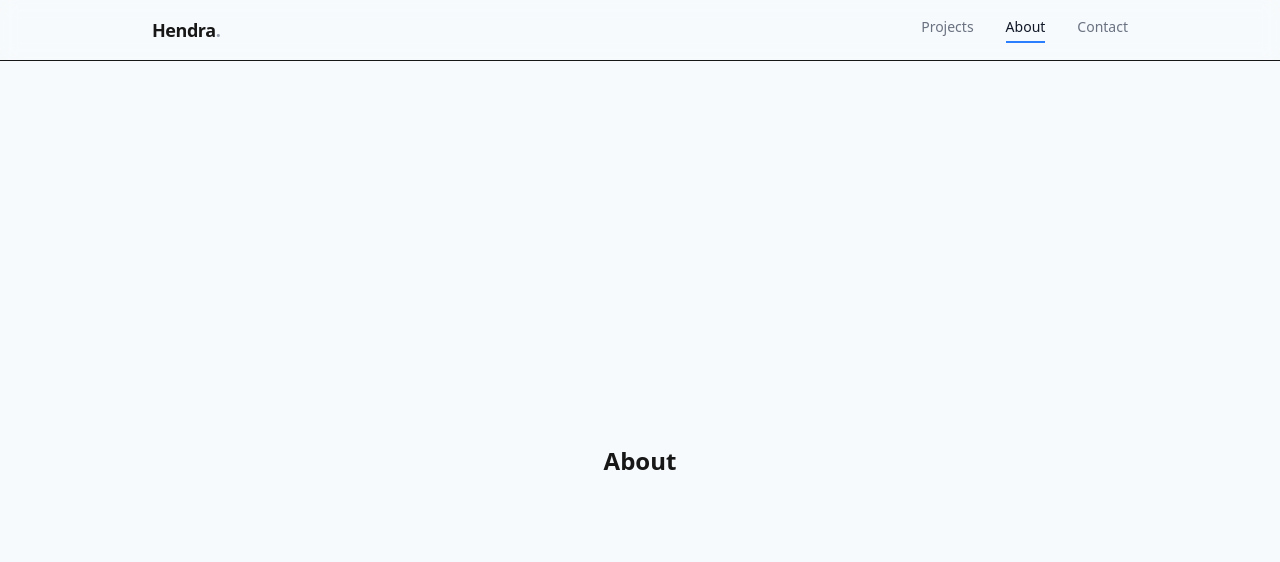
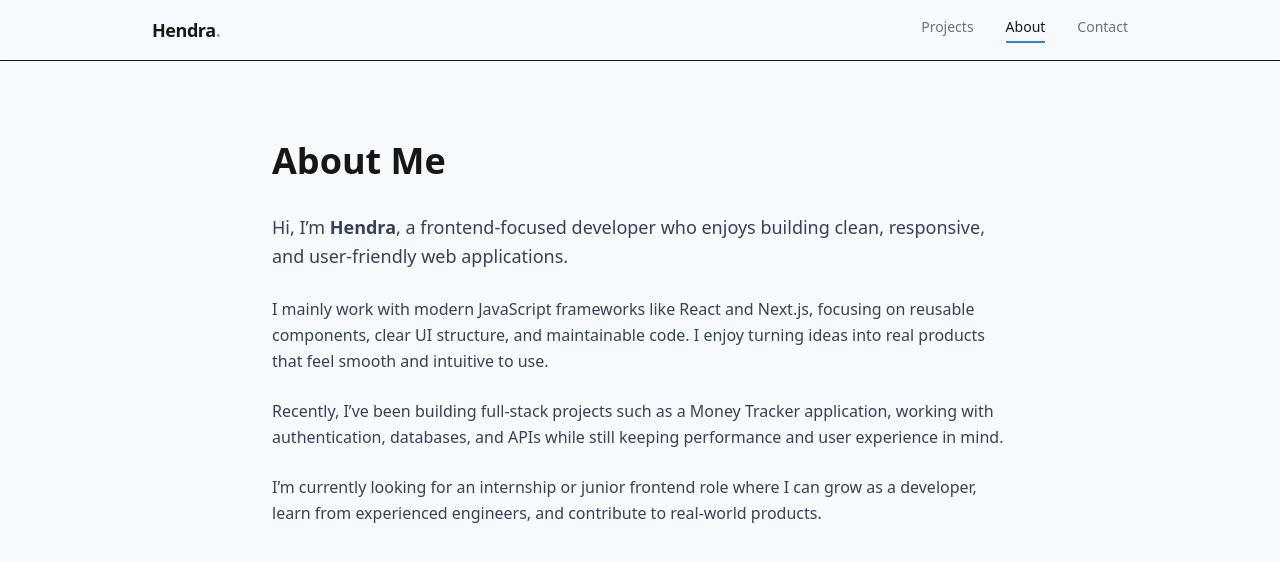
Before and after one commit to HendraSiswanto/my-porto, a Next.js app: page /about in a window 1280 px wide. Shown: the top 562 px of the page. Built offline with nearby package versions, Linux system fonts and the light colour scheme.

Commit message:
start building an about section infomation

```diff
--- a/app/about/page.tsx
+++ b/app/about/page.tsx
@@ -1,7 +1,41 @@
 export default function AboutPage() {
   return (
-    <main className="min-h-screen flex items-center justify-center">
-      <h1 className="text-2xl font-semibold">About</h1>
-    </main>
+    <section className="max-w-3xl mx-auto px-4 py-20">
+
+      <h1 className="text-4xl font-bold mb-8">
+        About Me
+      </h1>
+
+      <p className="text-lg text-gray-700 leading-relaxed mb-6">
+        Hi, I’m <span className="font-semibold">Hendra</span>, a frontend-focused
+        developer who enjoys building clean, responsive, and user-friendly web
+        applications.
+      </p>
+
+
+      <p className="text-gray-700 leading-relaxed mb-6">
+        I mainly work with modern JavaScript frameworks like{" "}
+        <span className="font-medium">React</span> and{" "}
+        <span className="font-medium">Next.js</span>, focusing on reusable
+        components, clear UI structure, and maintainable code.
+        I enjoy turning ideas into real products that feel smooth and intuitive
+        to use.
+      </p>
+
+      <p className="text-gray-700 leading-relaxed mb-6">
+        Recently, I’ve been building full-stack projects such as a{" "}
+        <span className="font-medium">Money Tracker</span> application,
+        working with authentication, databases, and APIs while still keeping
+        performance and user experience in mind.
+      </p>
+
+
+      <p className="text-gray-700 leading-relaxed">
+        I’m currently looking for an{" "}
+        <span className="font-medium">internship or junior frontend role</span>{" "}
+        where I can grow as a developer, learn from experienced engineers, and
+        contribute to real-world products.
+      </p>
+    </section>
   );
 }
```
